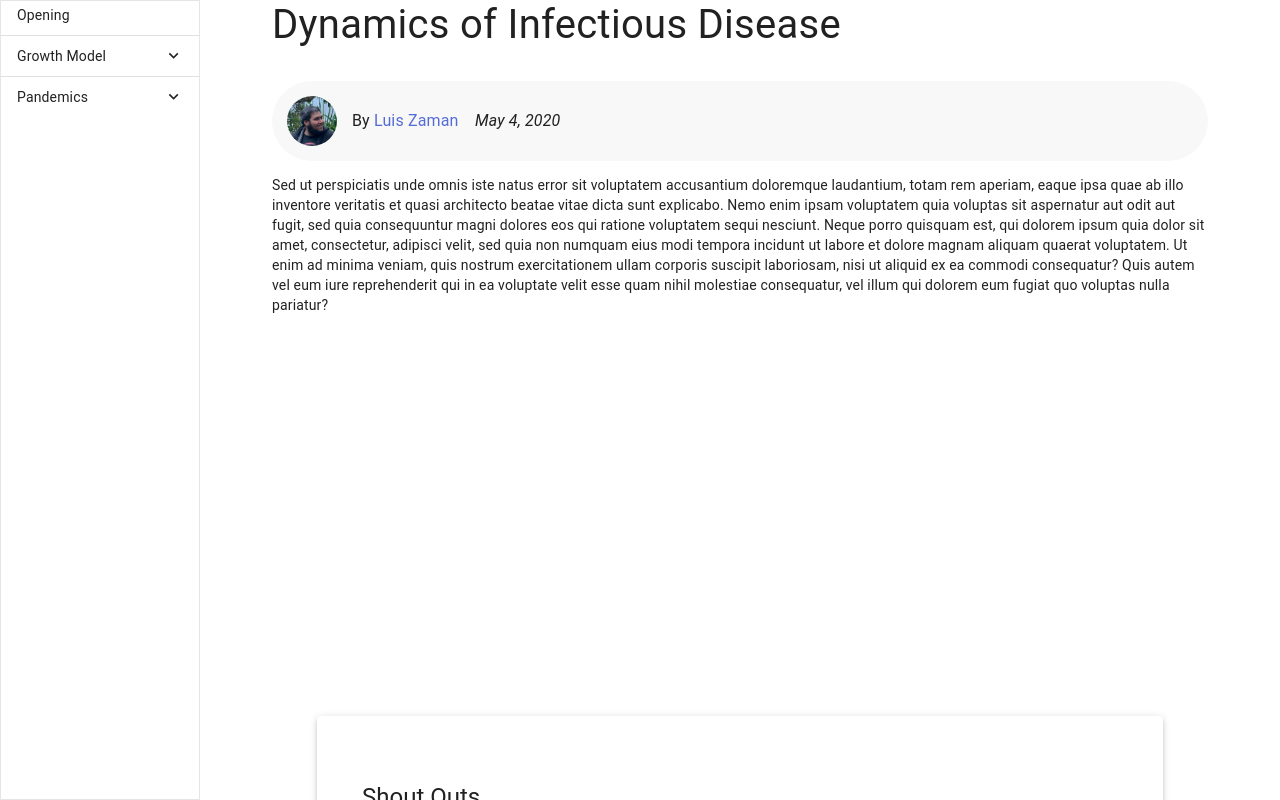
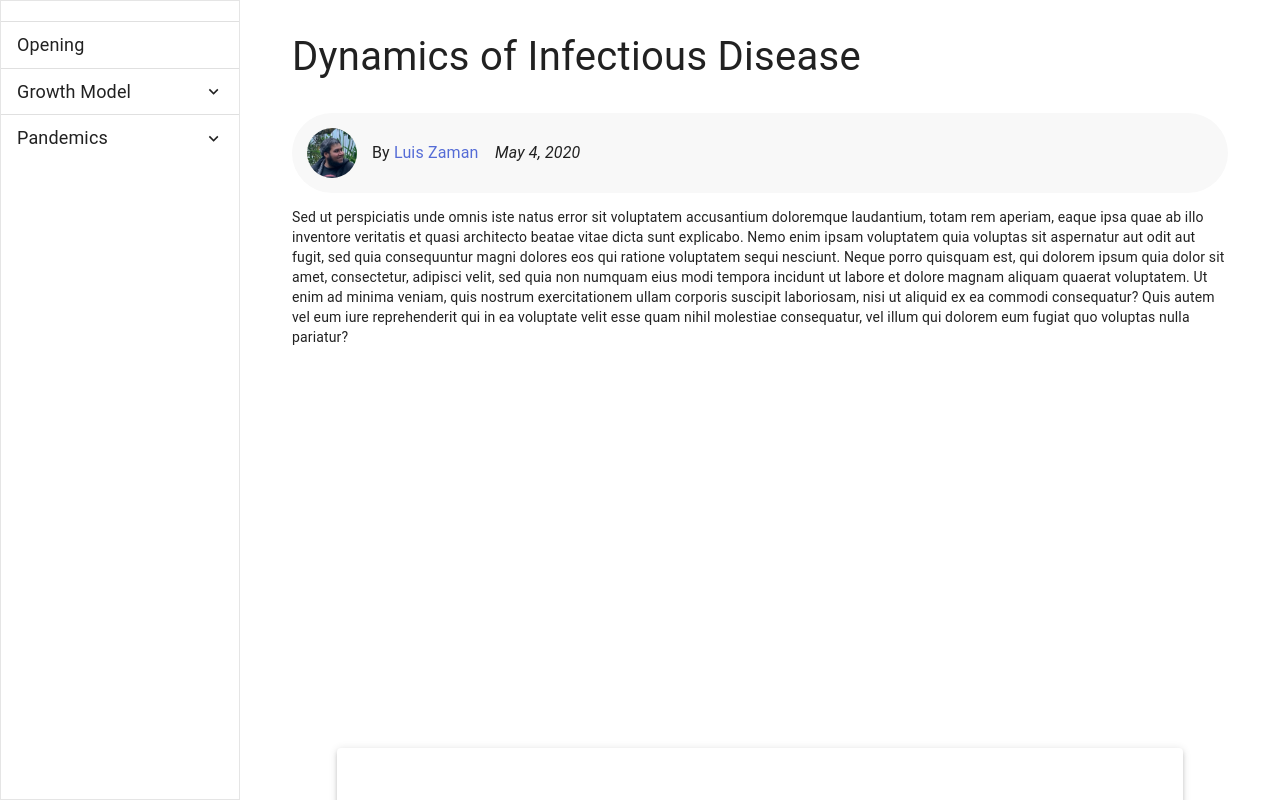
Before and after one commit to song88180/InfectiousMatter_React, a React (Create React App) app: page / in a window 1280 px wide. Shown: the top 800 px of the page. Built offline with nearby package versions, Linux system fonts and the light colour scheme.

Commit message:
Solving navigation bugs. Now can click sublink in other superlink, and it will route to the other page and scroll to the position.

```diff
--- a/src/App.js
+++ b/src/App.js
@@ -15,7 +15,6 @@ import {
   Switch,
   Route,
 } from "react-router-dom";
-
 
 
 const useStyles = makeStyles((theme) => ({
@@ -52,8 +51,17 @@ export default function App() {
 
   const items = useRef(null);
 
+  const curItemName = useRef(null); // the current name of item (where is the scrolling position)
+
+
+
   const scrollToRef = (e, item) => {
-    window.scrollTo(0, refMap.current[item.name].offsetTop);
+    if (refMap.current[item.name]) {
+      window.scrollTo(0, refMap.current[item.name].offsetTop);
+    }
+    else{
+      curItemName.current=item.name;
+    }
   }
 
   items.current = [
@@ -61,15 +69,17 @@ export default function App() {
       name: "opening",
       label: "Opening" ,
       to: '/opening',
+      onClick: scrollToRef
     },
     "divider",
     {
       name: "growthmodel",
       label: "Growth Model",
       to: '/growthmodel',
+      onClick: scrollToRef,
       items: [
-        { name: "exponential", label: "Exponential Growth",onClick: scrollToRef },
-        { name: "logistic", label: "Logistic" ,onClick: scrollToRef}
+        { name: "exponential", label: "Exponential Growth", to:'/growthmodel',onClick: scrollToRef },
+        { name: "logistic", label: "Logistic" , to:'/growthmodel',onClick: scrollToRef}
       ]
     },
     "divider",
@@ -77,17 +87,18 @@ export default function App() {
       name: "pandemics",
       label: "Pandemics",
       to: '/pandemics',
+      onClick: scrollToRef,
       items: [
-        {name: 'introduction', label: "Introduction" , onClick: scrollToRef},
-        {name: 'whyimadethis', label: "Why I made this" , onClick: scrollToRef},
-        {name: 'agents', label: 'Simple Agents', onClick: scrollToRef},
-        {name: 'infection', label: 'Infections', onClick: scrollToRef},
-        {name: 'plotting', label: 'Plots', ref:'', onClick: scrollToRef},
-        {name: 'multiloc', label: 'Metapopulations', onClick: scrollToRef},
-        {name: 'graph', label: 'Contact Graphs', onClick: scrollToRef},
-        {name: 'citycountryside', label: 'Example: Cities and Countryside', onClick: scrollToRef},
-        {name: 'protecting', label: 'Protecting Our Small Towns',  onClick: scrollToRef},
-        {name: 'walkthroughs', label: 'More Walkthroughs', onClick: scrollToRef}
+        {name: 'introduction', label: "Introduction", to: '/pandemics', onClick: scrollToRef},
+        {name: 'whyimadethis', label: "Why I made this", to: '/pandemics', onClick: scrollToRef},
+        {name: 'agents', label: 'Simple Agents', to: '/pandemics', onClick: scrollToRef},
+        {name: 'infection', label: 'Infections', to: '/pandemics', onClick: scrollToRef},
+        {name: 'plotting', label: 'Plots', to: '/pandemics', onClick: scrollToRef},
+        {name: 'multiloc', label: 'Metapopulations', to: '/pandemics', onClick: scrollToRef},
+        {name: 'graph', label: 'Contact Graphs', to: '/pandemics', onClick: scrollToRef},
+        {name: 'citycountryside', label: 'Example: Cities and Countryside', to: '/pandemics', onClick: scrollToRef},
+        {name: 'protecting', label: 'Protecting Our Small Towns', to: '/pandemics', onClick: scrollToRef},
+        {name: 'walkthroughs', label: 'More Walkthroughs', to: '/pandemics', onClick: scrollToRef}
       ]
     }
   ]
@@ -106,16 +117,15 @@ export default function App() {
     <Router>
       <Box className={classes.root}>
         <Sidebar items={items} refMap={refMap} />
-
         <Switch>
           <Route path='/pandemics'>
-            <Pandemics refMap={refMap}/>
+            <Pandemics refMap={refMap} curItemName={curItemName}/>
           </Route>
           <Route path='/growthmodel'>
-            <GrowthModel refMap={refMap}/>
+            <GrowthModel refMap={refMap} curItemName={curItemName}/>
           </Route>
           <Route path={'/'}>
-            <Opening refMap={refMap}/>
+            <Opening refMap={refMap} curItemName={curItemName}/>
           </Route>
         </Switch>
       </Box>
--- a/src/component/Sidebar.js
+++ b/src/component/Sidebar.js
@@ -10,7 +10,8 @@ import {
   BrowserRouter as Router,
   Switch,
   Route,
-  Link
+  Link,
+  useHistory
 } from "react-router-dom";
 
 const drawerWidth = 240;
@@ -30,13 +31,14 @@ const useStyles = makeStyles((theme) => ({
   toolbar: theme.mixins.toolbar,
 }));
 
-
 function SidebarItem({ depthStep = 10, depth = 0, expanded, item, ...rest }) {
 
   const classes = useStyles();
 
   const [collapsed, setCollapsed] = React.useState(true);
   const { label, items, Icon, onClick: onClickProp} = item;
+
+  const history = useHistory();
 
   function toggleCollapse() {
     setCollapsed(prevValue => !prevValue);
@@ -48,6 +50,7 @@ function SidebarItem({ depthStep = 10, depth = 0, expanded, item, ...rest }) {
     }
     if (onClickProp) {
       onClickProp(e, item);
+      history.push(item.to);
     }
   }
 
@@ -68,8 +71,6 @@ function SidebarItem({ depthStep = 10, depth = 0, expanded, item, ...rest }) {
   return (
     <>
       <ListItem
-        component={Link}
-        to={item.to}
         className="sidebar-item"
         onClick={onClick}
         button
@@ -81,7 +82,7 @@ function SidebarItem({ depthStep = 10, depth = 0, expanded, item, ...rest }) {
           className="sidebar-item-content"
         >
           {Icon && <Icon className="sidebar-item-icon" fontSize="small" />}
-          <div className="sidebar-item-text">{label}</div>
+          <div className="sidebar-item-text" style={{ fontSize: !depth ? 18:15}}>{label}</div>
         </div>
             {expandIcon}
       </ListItem>
@@ -91,7 +92,7 @@ function SidebarItem({ depthStep = 10, depth = 0, expanded, item, ...rest }) {
             {items.map((subItem, index) => (
               <React.Fragment key={`${subItem.name}${index}`}>
                 {subItem === "divider" ? (
-                  <Divider style={{ margin: "6px 0" }} />
+                  <Divider style={{ margin: "6px 0" }} component="li" />
                 ) : (
                   <SidebarItem
                     depth={depth + 1}
@@ -111,15 +112,15 @@ function SidebarItem({ depthStep = 10, depth = 0, expanded, item, ...rest }) {
 function Sidebar({ items, depthStep, depth, expanded, refMap }) {
   const classes = useStyles();
   //console.log('Here3');
-  //console.log(refMap);
   return (
 
     <div className="sidebar">
+      <Divider style={{ margin: "20px 0 6px 0" }} />
       <List disablePadding dense>
         {items.current.map((sidebarItem, index) => (
           <React.Fragment key={`${sidebarItem.name}${index}`}>
             {sidebarItem === "divider" ? (
-              <Divider style={{ margin: "6px 0" }} />
+              <Divider style={{ margin: "6px 0" }} component="li"/>
             ) : (
               <SidebarItem
                 depthStep={depthStep}
--- a/src/index.css
+++ b/src/index.css
@@ -18,8 +18,8 @@ code {
 .sidebar {
   height: 100vh;
   border: 1px solid rgba(0, 0, 0, 0.1);
-  width: 200px;
-  min-width:200px;
+  width: 240px;
+  min-width:240px;
   position: sticky;
   top: 0;
 }
@@ -45,6 +45,9 @@ code {
 
 .sidebar-item-text {
   width: 100%;
+  text-overflow: ellipsis;
+  overflow: hidden;
+  white-space: nowrap;
 }
 
 .sidebar-item-expand-arrow {
--- a/src/pages/GrowthModel.js
+++ b/src/pages/GrowthModel.js
@@ -1,4 +1,4 @@
-import React, { useState, useRef, createRef } from 'react';
+import React, {useState, useRef, createRef, useEffect} from 'react';
 import { Scrollama, Step } from 'react-scrollama';
 import Container from '@material-ui/core/Container';
 import Typography from '@material-ui/core/Typography';
@@ -23,7 +23,7 @@ const useStyles = makeStyles((theme) => ({
     margin: theme.spacing(0,"auto"),
     backgroundColor: theme.palette.background.default,
     maxWidth: 1000,
-    padding: theme.spacing(0,4),
+    padding: theme.spacing(4,4),
   },
 }));
 
@@ -42,12 +42,8 @@ function Copyright() {
   );
 }
 
-export default function GrowthModel({refMap}) {
+export default function GrowthModel({refMap, curItemName}) {
   const classes = useStyles();
-
-  //const refList = useRef([0,1,2,3,4,5,6,7,8].map(() => createRef()));
-
-  const refList = useRef([]);
 
   const [currentStepIndex, setCurrentStepIndex] = useState(null);
   const onStepEnter = ({ data }) => {
@@ -58,6 +54,17 @@ export default function GrowthModel({refMap}) {
     refMap.current[_name] = createRef();
     refMap.current[_name] = _ref;
   }
+
+  useEffect(() => {
+    console.log(curItemName.current,'onload GrowthModel');
+    let curRef = refMap.current[curItemName.current];
+    if (curRef){
+      window.scrollTo(0, curRef.offsetTop);
+    }
+    else {
+      window.scrollTo(0, 0);
+    }
+  },[])
 
   return (
     <main className={classes.content}>
--- a/src/pages/Opening.js
+++ b/src/pages/Opening.js
@@ -1,4 +1,4 @@
-import React, { useState, useRef, createRef } from 'react';
+import React, {useState, useRef, createRef, useEffect} from 'react';
 import Typography from '@material-ui/core/Typography';
 import Box from '@material-ui/core/Box';
 import Link from '@material-ui/core/Link';
@@ -17,7 +17,7 @@ const useStyles = makeStyles((theme) => ({
     margin: theme.spacing(0,"auto"),
     backgroundColor: theme.palette.background.default,
     maxWidth: 1000,
-    padding: theme.spacing(0,4),
+    padding: theme.spacing(4,4),
   },
 }));
 
@@ -36,15 +36,23 @@ function Copyright() {
   );
 }
 
-export default function Opening() {
+export default function Opening({refMap, curItemName}) {
   const classes = useStyles();
-
   const refList = useRef([]);
 
   const [currentStepIndex, setCurrentStepIndex] = useState(null);
-  const onStepEnter = ({ data }) => {
+  const onStepEnter = ({data}) => {
     setCurrentStepIndex(data);
   };
+  useEffect(() => {
+    console.log(curItemName.current, 'onload Opening');
+    let curRef = refMap.current[curItemName.current];
+    if (curRef) {
+      window.scrollTo(0, curRef.offsetTop);
+    } else {
+      window.scrollTo(0, 0);
+    }
+  }, [])
 
   return (
     <main className={classes.content}>
@@ -52,15 +60,23 @@ export default function Opening() {
         Dynamics of Infectious Disease
       </Typography>
 
-      <Author />
+      <Author/>
       <div>
         <p>
-          Sed ut perspiciatis unde omnis iste natus error sit voluptatem accusantium doloremque laudantium, totam rem aperiam, eaque ipsa quae ab illo inventore veritatis et quasi architecto beatae vitae dicta sunt explicabo. Nemo enim ipsam voluptatem quia voluptas sit aspernatur aut odit aut fugit, sed quia consequuntur magni dolores eos qui ratione voluptatem sequi nesciunt. Neque porro quisquam est, qui dolorem ipsum quia dolor sit amet, consectetur, adipisci velit, sed quia non numquam eius modi tempora incidunt ut labore et dolore magnam aliquam quaerat voluptatem. Ut enim ad minima veniam, quis nostrum exercitationem ullam corporis suscipit laboriosam, nisi ut aliquid ex ea commodi consequatur? Quis autem vel eum iure reprehenderit qui in ea voluptate velit esse quam nihil molestiae consequatur, vel illum qui dolorem eum fugiat quo voluptas nulla pariatur?
+          Sed ut perspiciatis unde omnis iste natus error sit voluptatem accusantium doloremque laudantium, totam rem
+          aperiam, eaque ipsa quae ab illo inventore veritatis et quasi architecto beatae vitae dicta sunt explicabo.
+          Nemo enim ipsam voluptatem quia voluptas sit aspernatur aut odit aut fugit, sed quia consequuntur magni
+          dolores eos qui ratione voluptatem sequi nesciunt. Neque porro quisquam est, qui dolorem ipsum quia dolor sit
+          amet, consectetur, adipisci velit, sed quia non numquam eius modi tempora incidunt ut labore et dolore magnam
+          aliquam quaerat voluptatem. Ut enim ad minima veniam, quis nostrum exercitationem ullam corporis suscipit
+          laboriosam, nisi ut aliquid ex ea commodi consequatur? Quis autem vel eum iure reprehenderit qui in ea
+          voluptate velit esse quam nihil molestiae consequatur, vel illum qui dolorem eum fugiat quo voluptas nulla
+          pariatur?
         </p>
       </div>
 
-      <ShoutOuts />
-      <Copyright />
+      <ShoutOuts/>
+      <Copyright/>
     </main>
   );
-}
+};
--- a/src/pages/Pandemics.js
+++ b/src/pages/Pandemics.js
@@ -1,4 +1,4 @@
-import React, { useState, useRef, createRef } from 'react';
+import React, {useState, useRef, createRef, useEffect} from 'react';
 import { Scrollama, Step } from 'react-scrollama';
 import Typography from '@material-ui/core/Typography';
 import Box from '@material-ui/core/Box';
@@ -25,14 +25,11 @@ import MatterDiv from '../component/MatterDiv';
 
 
 const useStyles = makeStyles((theme) => ({
-  root: {
-    display: 'flex',
-  },
   content: {
     margin: theme.spacing(0,"auto"),
     backgroundColor: theme.palette.background.default,
     maxWidth: 1000,
-    padding: theme.spacing(0,4),
+    padding: theme.spacing(4,4),
   },
 }));
 
@@ -52,7 +49,7 @@ function Copyright() {
   );
 }
 
-export default function Pandemics({refMap}) {
+export default function Pandemics({refMap, curItemName}) {
   const classes = useStyles();
 
   const [currentStepIndex, setCurrentStepIndex] = useState(null);
@@ -64,6 +61,17 @@ export default function Pandemics({refMap}) {
     refMap.current[_name] = createRef();
     refMap.current[_name] = _ref;
   }
+
+  useEffect(() => {
+    console.log(curItemName.current,'onload Pandemics');
+    let curRef = refMap.current[curItemName.current];
+    if (curRef){
+      window.scrollTo(0, curRef.offsetTop);
+    }
+    else {
+      window.scrollTo(0, 0);
+    }
+  },[])
 
   return (
     <main className={classes.content}>
```
